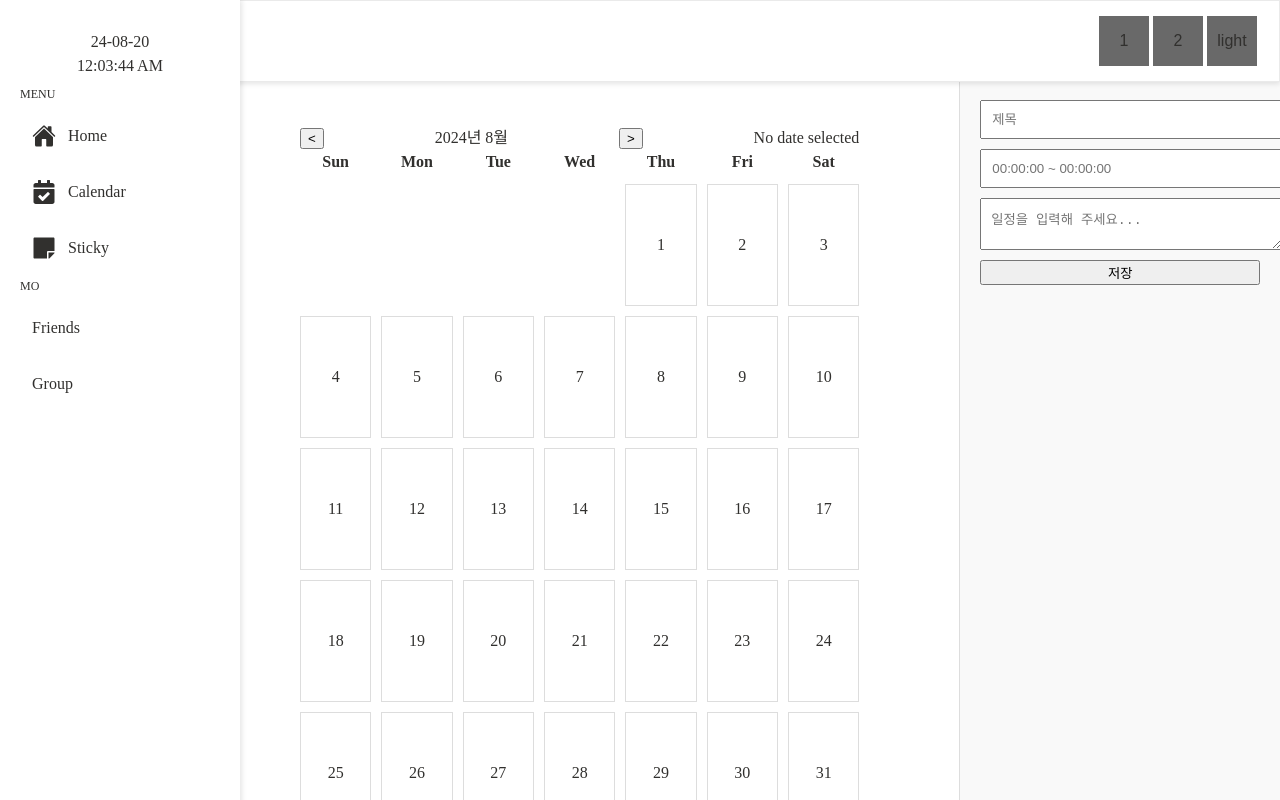
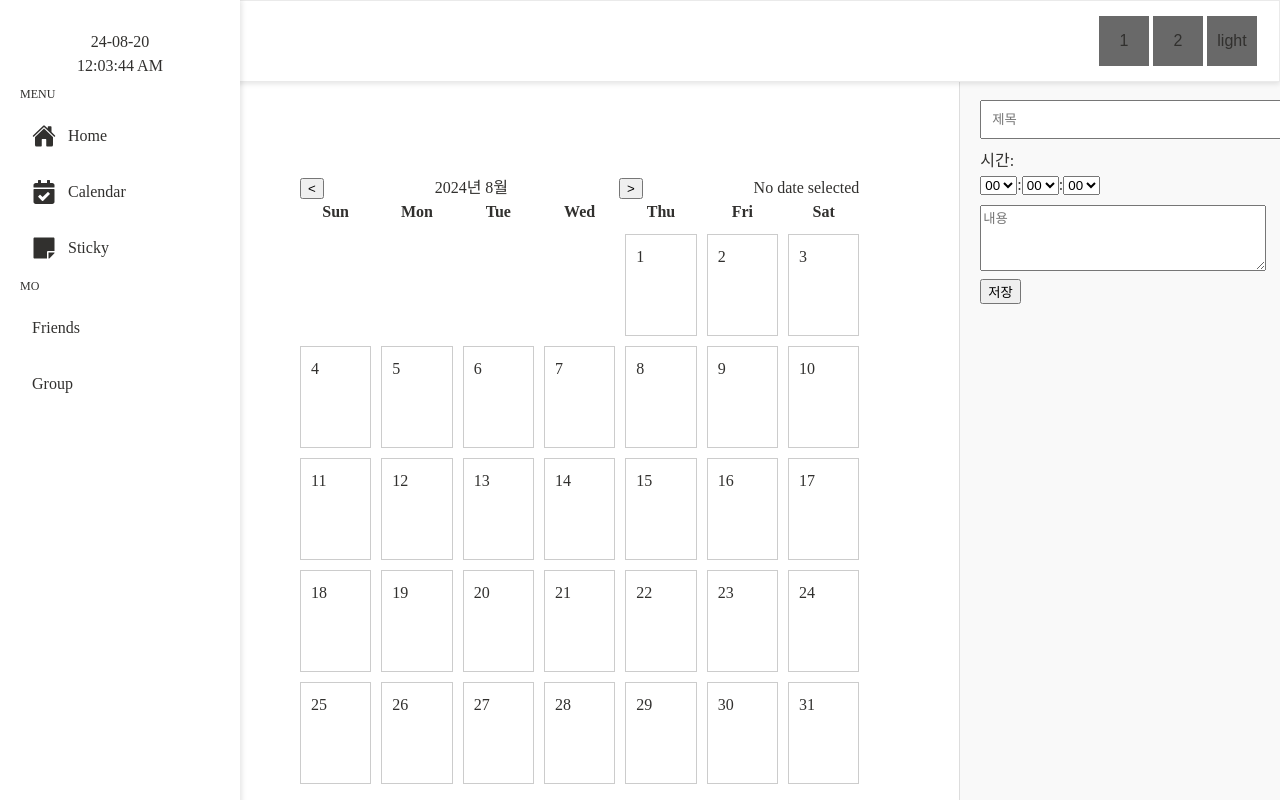
Before and after one commit to KimSnowFlower/MoToDo, a React (Create React App) app in the folder client/: page /calendar in a window 1280 px wide. Built offline with nearby package versions, Linux system fonts and the light colour scheme.

Commit message:
20240820

```diff
--- a/client/src/Components/Calendar/Calendar.jsx
+++ b/client/src/Components/Calendar/Calendar.jsx
@@ -1,14 +1,24 @@
 import React, { useState } from 'react';
+import { BiSolidHeart } from "react-icons/bi";
+import { PiCakeDuotone } from "react-icons/pi";
+import { IoAirplane } from "react-icons/io5";
+import { IoBeerOutline } from "react-icons/io5";
 import MenuBar from '../MenuBar/MenuBar';
-import styles from './Calendar.module.css'; // CSS 모듈로 변경
+import styles from './Calendar.module.css';
+
+const icons = [<BiSolidHeart />, <PiCakeDuotone />, <IoAirplane />, <IoBeerOutline />];
 
 const Calendar = () => {
   const currentDate = new Date();
   const [currentYear, setCurrentYear] = useState(currentDate.getFullYear());
   const [currentMonth, setCurrentMonth] = useState(currentDate.getMonth());
   const [selectedDate, setSelectedDate] = useState(null);
-  const [eventTitle, setEventTitle] = useState(''); // 이벤트 제목 상태 추가
-  const [events, setEvents] = useState({}); // 이벤트 저장 상태 추가
+  const [eventTitle, setEventTitle] = useState('');
+  const [eventTime, setEventTime] = useState({ hour: '00', minute: '00', second: '00' });
+  const [eventContent, setEventContent] = useState(''); // 일정 내용 상태 추가
+  const [events, setEvents] = useState({});
+  const [selectedEvent, setSelectedEvent] = useState(null); // 선택된 일정 저장 상태
+  const [iconIndex, setIconIndex] = useState(0);
 
   const daysInWeek = ['Sun', 'Mon', 'Tue', 'Wed', 'Thu', 'Fri', 'Sat'];
   const firstDayOfMonth = new Date(currentYear, currentMonth, 1).getDay();
@@ -16,7 +26,10 @@ const Calendar = () => {
 
   const handleDateClick = (day) => {
     setSelectedDate(new Date(currentYear, currentMonth, day));
-    setEventTitle(events[`${currentYear}-${currentMonth + 1}-${day}`] || ''); // 선택한 날짜에 이미 저장된 이벤트 제목을 불러오기
+    const event = events[`${currentYear}-${currentMonth + 1}-${day}`];
+    setEventTitle(event?.title || '');
+    setEventTime(event?.time || { hour: '00', minute: '00', second: '00' });
+    setEventContent(event?.content || '');
   };
 
   const handlePrevMonth = () => {
@@ -40,9 +53,69 @@ const Calendar = () => {
   const handleSaveEvent = () => {
     if (selectedDate) {
       const dateKey = `${selectedDate.getFullYear()}-${selectedDate.getMonth() + 1}-${selectedDate.getDate()}`;
-      setEvents(prevEvents => ({ ...prevEvents, [dateKey]: eventTitle }));
-      setEventTitle(''); // 제목을 저장한 후 필드를 초기화
+      const eventDetail = {
+        id: events[dateKey]?.id || Date.now(), // 고유 ID
+        title: eventTitle,
+        time: eventTime,
+        content: eventContent, // 일정 내용 추가
+      };
+      setEvents(prevEvents => ({
+        ...prevEvents,
+        [dateKey]: prevEvents[dateKey] ? [...prevEvents[dateKey], eventDetail].sort((a, b) => {
+          const timeA = `${a.time.hour}:${a.time.minute}:${a.time.second}`;
+          const timeB = `${b.time.hour}:${b.time.minute}:${b.time.second}`;
+          return timeA.localeCompare(timeB);
+        }) : [eventDetail]
+      }));
+      setEventTitle('');
+      setEventContent(''); // 저장 후 내용 초기화
     }
+  };
+
+  const handleTimeChange = (type, value) => {
+    setEventTime(prevTime => ({ ...prevTime, [type]: value }));
+  };
+
+  const handleEventClick = (day, event) => {
+    setSelectedDate(new Date(currentYear, currentMonth, day));
+    setSelectedEvent(event); // 선택된 이벤트를 상태로 저장
+    setEventTitle(event.title);
+    setEventTime(event.time);
+    setEventContent(event.content);
+  };
+
+  const handleEventUpdate = () => {
+    if (selectedDate && selectedEvent) {
+      const dateKey = `${selectedDate.getFullYear()}-${selectedDate.getMonth() + 1}-${selectedDate.getDate()}`;
+      setEvents(prevEvents => {
+        const updatedEvents = prevEvents[dateKey].map(event =>
+          event.id === selectedEvent.id ? { ...event, title: eventTitle, content: eventContent } : event
+        );
+        return {
+          ...prevEvents,
+          [dateKey]: updatedEvents
+        };
+      });
+      setSelectedEvent(null); // 수정 후 선택된 일정 초기화
+    }
+  };
+
+  const handleEventDelete = () => {
+    if (selectedDate && selectedEvent) {
+      const dateKey = `${selectedDate.getFullYear()}-${selectedDate.getMonth() + 1}-${selectedDate.getDate()}`;
+      setEvents(prevEvents => {
+        const filteredEvents = prevEvents[dateKey].filter(event => event.id !== selectedEvent.id);
+        return {
+          ...prevEvents,
+          [dateKey]: filteredEvents
+        };
+      });
+      setSelectedEvent(null); // 삭제 후 선택된 일정 초기화
+    }
+  };
+
+  const handleIconClick = () => {
+    setIconIndex((prevIndex) => (prevIndex + 1) % icons.length);
   };
 
   const days = [];
@@ -52,6 +125,7 @@ const Calendar = () => {
 
   for (let day = 1; day <= daysInMonth; day++) {
     const dateKey = `${currentYear}-${currentMonth + 1}-${day}`;
+    const hasEvents = !!events[dateKey];
     days.push(
       <div
         key={day}
@@ -59,7 +133,17 @@ const Calendar = () => {
         onClick={() => handleDateClick(day)}
       >
         {day}
-        <div className={styles.eventTitle}>{events[dateKey]}</div> {/* 캘린더에 이벤트 제목 표시 */}
+        {hasEvents && <div className={styles.eventIndicator}></div>}
+        {hasEvents && (
+          <div className={styles.iconContainer} onClick={handleIconClick}>
+            {icons[iconIndex]}
+          </div>
+        )}
+        {events[dateKey] && events[dateKey].map((event, index) => (
+          <div key={index} className={styles.eventTitle} onClick={() => handleEventClick(day, event)}>
+            ■ {event.title}
+          </div>
+        ))}
       </div>
     );
   }
@@ -93,12 +177,49 @@ const Calendar = () => {
           value={eventTitle}
           onChange={(e) => setEventTitle(e.target.value)}
         />
-        <input type="text" placeholder="00:00:00 ~ 00:00:00" className={styles.textFieldTime} />
+        <div className={styles.timeSelectors}>
+          <label>시간: {selectedDate?.toLocaleDateString()}</label>
+          <div>
+            <select value={eventTime.hour} onChange={(e) => handleTimeChange('hour', e.target.value)}>
+              {[...Array(24).keys()].map(hour => (
+                <option key={hour} value={String(hour).padStart(2, '0')}>
+                  {String(hour).padStart(2, '0')}
+                </option>
+              ))}
+            </select>
+            :
+            <select value={eventTime.minute} onChange={(e) => handleTimeChange('minute', e.target.value)}>
+              {[...Array(60).keys()].map(minute => (
+                <option key={minute} value={String(minute).padStart(2, '0')}>
+                  {String(minute).padStart(2, '0')}
+                </option>
+              ))}
+            </select>
+            :
+            <select value={eventTime.second} onChange={(e) => handleTimeChange('second', e.target.value)}>
+              {[...Array(60).keys()].map(second => (
+                <option key={second} value={String(second).padStart(2, '0')}>
+                  {String(second).padStart(2, '0')}
+                </option>
+              ))}
+            </select>
+          </div>
+        </div>
         <textarea
-          placeholder="일정을 입력해 주세요..."
-          className={styles.textArea}
-        ></textarea>
-        <button onClick={handleSaveEvent} className={styles.saveButton}>저장</button>
+          placeholder="내용"
+          className={styles.textFieldContent}
+          value={eventContent}
+          onChange={(e) => setEventContent(e.target.value)}
+        />
+        <div className={styles.actionButtons}>
+          <button onClick={handleSaveEvent}>저장</button>
+          {selectedEvent && (
+            <>
+              <button onClick={handleEventUpdate}>수정</button>
+              <button onClick={handleEventDelete}>삭제</button>
+            </>
+          )}
+        </div>
       </div>
     </div>
   );
--- a/client/src/Components/Calendar/Calendar.module.css
+++ b/client/src/Components/Calendar/Calendar.module.css
@@ -25,6 +25,12 @@
     border-left: 1px solid #ddd;
   }
 
+  .textFieldContent {
+    width: 100%;
+    height: 60px;
+    margin-top: 8px;
+  }
+
   .textFieldTitle,
   .textFieldTime,
   .textArea {
@@ -48,12 +54,33 @@
   }
 
   .calendarDay {
+    position: relative;
     padding: 10px;
-    border: 1px solid #ddd;
-    display: flex;
-    justify-content: center;
-    align-items: center;
-    height: 100px;
+    border: 1px solid #ccc;
+    min-height: 80px;
+  }
+
+  .eventTitle {
+    font-size: 12px;
+    margin-top: 4px;
+  }
+
+  .eventIndicator {
+    position: absolute;
+    top: 4px;
+    right: 4px;
+    width: 6px;
+    height: 6px;
+    background-color: #ff0000;
+    border-radius: 50%;
+  }
+
+  .iconContainer {
+    position: absolute;
+    top: 4px;
+    right: 12px;
+    width: 10px;
+    height: 10px;
     cursor: pointer;
   }
 
@@ -70,3 +97,9 @@
   .selected {
     background-color: #f0f0f0;
   }
+
+  .actionButtons {
+    display: flex;
+    gap: 8px;
+    margin-top: 8px;
+  }
```
